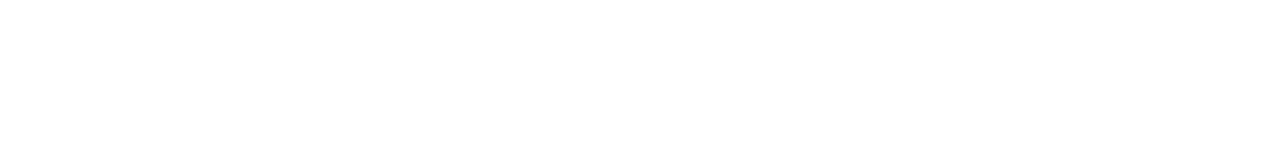
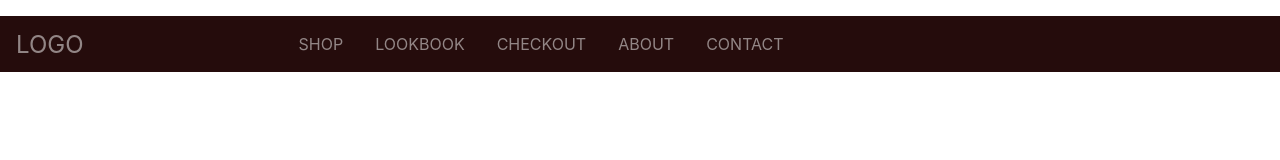
Before and after one commit to kito0/clothing-shop-react, a React app: page / in a window 1280 px wide. Built offline with nearby package versions, Linux system fonts and the light colour scheme.

Commit message:
added Toolbar

```diff
--- a/src/components/App.js
+++ b/src/components/App.js
@@ -1,11 +1,18 @@
-import React from 'react';
+import React, { Component } from 'react';
+import Toolbar from './Toolbar';
 import './styles/App.css';
 
-function App() {
-  return (
-    <div className="App">
-    </div>
-  );
+class App extends Component {
+  render() {
+    return (
+      <div className="App">
+        <Toolbar/>
+        <main>
+          <p>mainpage content</p>
+        </main>
+      </div>
+    );
+  }
 }
 
 export default App;
--- /dev/null
+++ b/src/components/Toolbar.js
@@ -0,0 +1,27 @@
+import React from 'react';
+
+import './styles/Toolbar.css';
+
+const toolbar = props => (
+    <header className="toolbar">
+        <nav className="toolbar_navigation">
+            <div className="toolbar_logo">
+                <a href="/">
+                    LOGO
+                </a>
+            </div>
+            <div className="space"></div>
+            <div className="toolbar_navigation-items">
+                <ul>
+                    <li><a href="/">SHOP</a></li>
+                    <li><a href="/">LOOKBOOK</a></li>
+                    <li><a href="/">CHECKOUT</a></li>
+                    <li><a href="/">ABOUT</a></li>
+                    <li><a href="/">CONTACT</a></li>
+                </ul>
+            </div>
+        </nav>
+    </header>
+);
+
+export default toolbar;
--- a/src/components/styles/App.css
+++ b/src/components/styles/App.css
@@ -1,38 +1,3 @@
 .App {
-  text-align: center;
+  background-color: black;
 }
-
-.App-logo {
-  height: 40vmin;
-  pointer-events: none;
-}
-
-@media (prefers-reduced-motion: no-preference) {
-  .App-logo {
-    animation: App-logo-spin infinite 20s linear;
-  }
-}
-
-.App-header {
-  background-color: #282c34;
-  min-height: 100vh;
-  display: flex;
-  flex-direction: column;
-  align-items: center;
-  justify-content: center;
-  font-size: calc(10px + 2vmin);
-  color: white;
-}
-
-.App-link {
-  color: #61dafb;
-}
-
-@keyframes App-logo-spin {
-  from {
-    transform: rotate(0deg);
-  }
-  to {
-    transform: rotate(360deg);
-  }
-}
--- /dev/null
+++ b/src/components/styles/Toolbar.css
@@ -0,0 +1,44 @@
+.toolbar {
+    position: fixed;
+    width: 100%;
+    background: rgb(37, 12, 12);
+    height: 56px;
+}
+
+.toolbar_navigation {
+    display: flex;
+    height: 100%;
+    align-items: center;
+    padding: 0 1rem;
+}
+
+.toolbar_logo a {
+    color: rgba(255, 255, 255, 0.5);
+    text-decoration: none;
+    font-size: 1.5rem;
+}
+
+.space {
+    flex: 0.3;
+}
+
+.toolbar_navigation-items ul {
+    list-style: none;
+    margin: 0;
+    padding: 0;
+    display: flex;
+}
+
+.toolbar_navigation-items li {
+    padding: 1rem;
+}
+
+.toolbar_navigation-items a {
+    color: rgba(255, 255, 255, 0.5);
+    text-decoration: none;
+}
+
+.toolbar_navigation-items a:hover,
+.toolbar_navigation-items a:active {
+    color: rgba(125, 194, 221, 0.5);
+}
```
